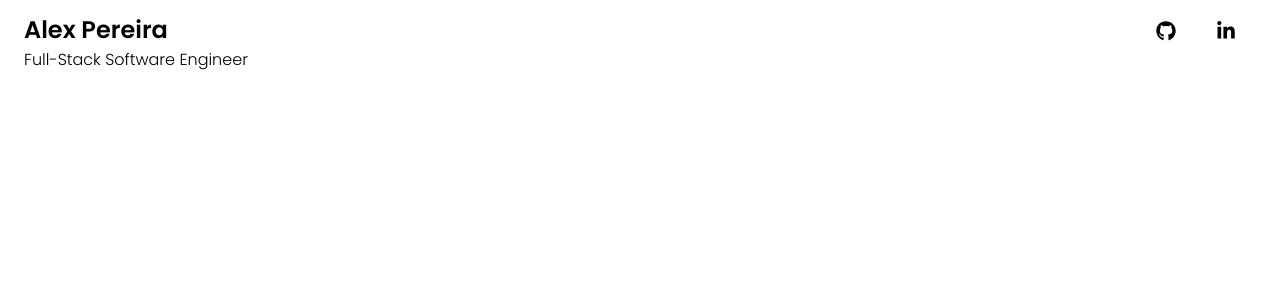
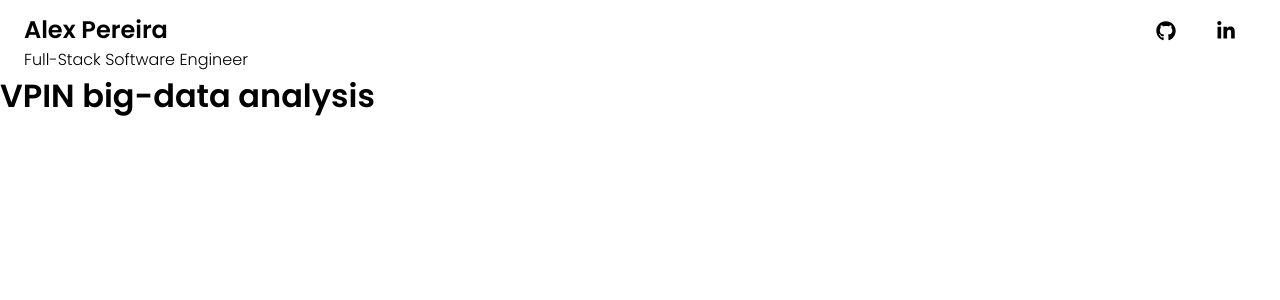
Before and after one commit to alex-a-pereira/personal-website, a React app: page /articles/VPIN in a window 1280 px wide. Shown: the top 300 px of the page. Built offline with nearby package versions, Linux system fonts and the light colour scheme.

Commit message:
feat: shell of ArticleScreen and params

```diff
--- a/src/navigation.tsx
+++ b/src/navigation.tsx
@@ -8,7 +8,7 @@ export const AppNavigationContainer = React.memo(() => {
   return (
     <BrowserRouter>
       <Routes>
-        <Route path='/articles' element={<ArticleScreen />} />
+        <Route path='/articles/:slug' element={<ArticleScreen />} />
         <Route path='/' element={<HomeScreen />} />
       </Routes>
     </BrowserRouter>
--- a/src/screens/ArticleScreen/ArticleScreen.tsx
+++ b/src/screens/ArticleScreen/ArticleScreen.tsx
@@ -1,10 +1,27 @@
-import React from 'react'
+import React, { useMemo } from 'react'
+import { useParams } from 'react-router-dom'
+// content
+import { articles } from '../../siteContent'
+// UI
+import { ArticleScreenView } from './ArticleScreenView'
 
 export const ArticleScreen = React.memo(() => {
+  const { slug } = useParams()
+
+  const articleForScreen = useMemo(() => {
+    return articles.find(article => article.slug === slug)
+  }, [slug])
+
+  if (!articleForScreen) {
+    return (
+      <div>
+        <h1>Not found!</h1>
+      </div>
+    )
+  }
+
   return (
-    <div>
-      <h1>Article!</h1>
-    </div>
+    <ArticleScreenView articleContent={articleForScreen} />
   )
 })
 
--- /dev/null
+++ b/src/screens/ArticleScreen/ArticleScreenView.tsx
@@ -0,0 +1,19 @@
+import React from 'react'
+// types
+import type { Article } from '../../siteContent'
+
+interface ArticleScreenViewProps {
+  articleContent: Article
+}
+
+export const ArticleScreenView = React.memo((props: ArticleScreenViewProps) => {
+  const { articleContent } = props
+
+  return (
+    <div>
+      <h1>{articleContent.title}</h1>
+    </div>
+  )
+})
+
+ArticleScreenView.displayName = 'ArticleScreenView'
--- a/src/siteContent.ts
+++ b/src/siteContent.ts
@@ -92,7 +92,7 @@ export const homeScreenData: InfoSectionProps[] = [
         links: [
           {
             displayName: 'Read more',
-            url: '/articles'
+            url: '/articles/VPIN'
           }
         ]
       }
@@ -118,3 +118,57 @@ export const homeScreenData: InfoSectionProps[] = [
     ]
   }
 ]
+
+interface ArticleSection {
+  heading?: string,
+  paragraphs?: string[]
+}
+
+export interface Article {
+  title: string,
+  slug: string
+  sections?: ArticleSection[]
+}
+
+const vpinArticleContent: Article = {
+  title: 'VPIN big-data analysis',
+  slug: 'VPIN',
+  sections: [
+    {
+      paragraphs: [
+        'I had the opportunity to work with a finance professor on an interesting project during my senior year of college. My professor, an ex-software engineer who holds a PhD in Finance, worked with me to convert his code from SAS to Python, Pandas, and Numpy.'
+      ]
+    },
+    {
+      heading: 'Markets are Volatile',
+      paragraphs: [
+        'The theoretical foundation for the VPIN algorithm has its roots in the concept of informed trading, which summarizes the point that "those who have more information will trade more frequently." Can we base our predictions of the future price of an asset on our perception of what information others have?',
+        'The method, originally proposed by researchers David Easley and Maureen O\'Hara of Cornell University, and Marcos M. López de Prado of Tudor Investment Corporation. In summary, the method groups time-series data (exchanges of securities) into buckets, and assumes that if a security is traded in high volume or frequently over a short span of time, traders of the security likely have more information than you.'
+      ]
+    },
+    {
+      heading: 'Choosing the stack',
+      paragraphs: [
+        'As I mentioned, my professor had already written the code in SAS to perform the calculation. Everything worked, but there was an out standing problem - we were on a budget and working with a lot of data. Our budget ruled out brute forcing things and paying for large servers. I had proposed a solution using Python, Pandas, Numpy, and Scipy to make things more manageable.',
+        'While SAS was objectively a better-optomized tool for running data analysis, it lacks the fundamental intuitivity that Python has. Operations like slicing data and expanding records, were convoluted in SAS but are crucial to the VPIN algorithm. SAS was difficult to use, and resulted in more "test-flights" while prototyping the code. Each run of the SAS script would take days to run!'
+      ]
+    },
+    {
+      heading: 'Too much data',
+      paragraphs: [
+        'We were dealing with ~500GB of raw S&P500 stock market data. This data was unfiltered, formatted as .sas7bdat files, and split across ~360 files for the year we year analyzing. I had to find a way to automate the conversion of this data into a useable format. A requirement was that the data be split into databases on a "per-firm" basis - one database for AAPL and another of MSFT.',
+        'SQLite3 ended up being the right tool for this job considering the scope of the project and time (and space) constraints. In other life, I would have chosen a well-optomized single database with fast access to data on a "per-firm" basis.'
+      ]
+    },
+    {
+      heading: 'Automating the calculation',
+      paragraphs: [
+        'Considering that we were still prototyping the project, it was best to split the code into three sections: splitting data into time bars, converting these time bars into volume buckets, and the calculating VPIN based off the volume buckets.'
+      ]
+    }
+  ]
+}
+
+export const articles = [
+  vpinArticleContent
+]
```
